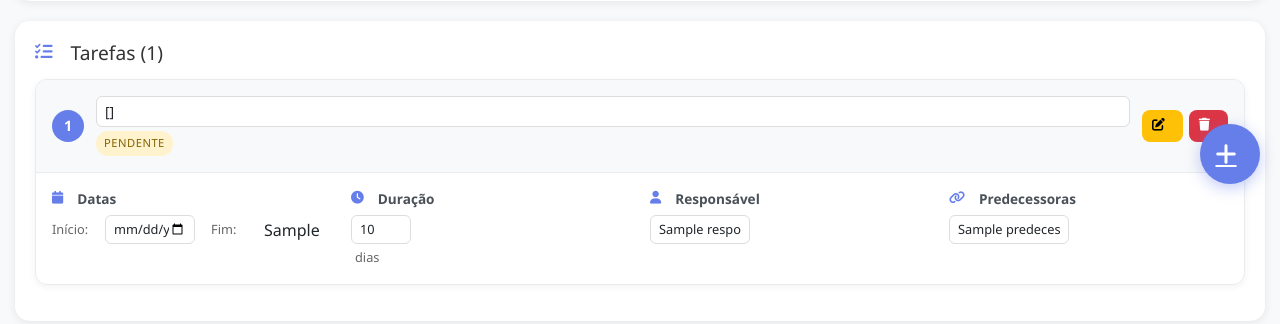
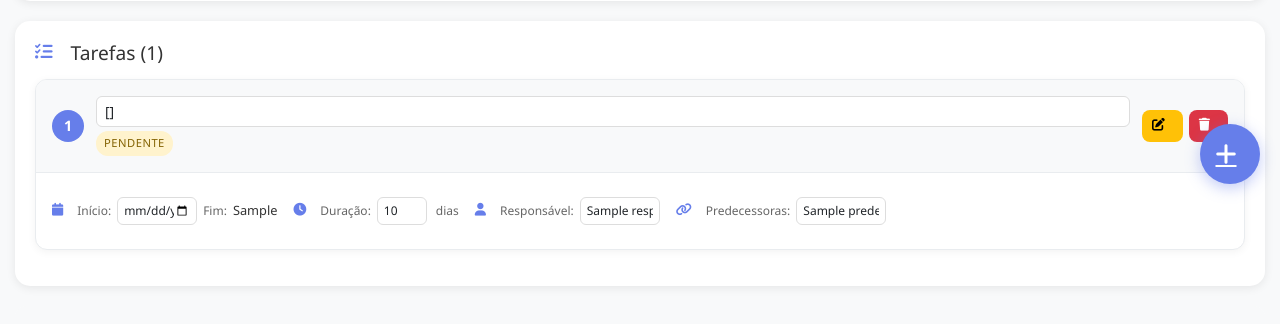
Before and after one commit to izakoliveira/projeto-gestao-2.0, a Flask app: template templates/detalhes_projeto_mobile.html in a window 1280 px wide. Shown: the part 596-920 px from the top of the page. Run offline with Flask 3, Linux system fonts and the light colour scheme; the template is opened without the code that fills it: most values are stand-ins (such as "Sample title", 1, 10 or a date in 2020).

Commit message:
Layout simplificado: todos os campos agora ficam em uma única linha horizontal limpa

```diff
--- a/templates/detalhes_projeto_mobile.html
+++ b/templates/detalhes_projeto_mobile.html
@@ -199,93 +199,75 @@
           padding: 16px;
       }
 
-      /* Layout de uma linha para todos os campos */
-      .detail-row-all {
+             /* Layout de uma linha horizontal para todos os campos */
+       .detail-single-line {
            display: flex;
-          align-items: flex-start;
-          gap: 20px;
-          flex-wrap: wrap;
+           align-items: center;
+           gap: 16px;
+           flex-wrap: nowrap;
+           overflow-x: auto;
+           padding: 8px 0;
        }
 
-      .detail-item {
-          display: flex;
-          flex-direction: column;
-          gap: 6px;
-          min-width: 0;
-          flex: 1;
-      }
-
-      .detail-label {
+       .detail-field {
            display: flex;
            align-items: center;
            gap: 6px;
-          font-weight: 600;
-          color: #495057;
-          font-size: 0.85rem;
            flex-shrink: 0;
+           white-space: nowrap;
        }
 
-      .detail-label i {
+       .detail-field i {
            color: #667eea;
            font-size: 0.8rem;
        }
 
-      .detail-content {
-          min-width: 0;
+       .field-label {
+           font-size: 0.75rem;
+           color: #666;
+           font-weight: 500;
        }
 
-           /* Campos de data */
-      .datas-container {
-          display: flex;
-          flex-direction: row;
-          gap: 16px;
-          align-items: center;
-      }
-
-      .data-field {
-          display: flex;
-          align-items: center;
-          gap: 8px;
-      }
-
-      .data-label {
+       .field-value {
            font-size: 0.8rem;
-          color: #666;
-          min-width: 45px;
-          flex-shrink: 0;
+           color: #333;
        }
 
                    .data-input {
-          width: 90px !important;
-          font-size: 0.8rem !important;
-          padding: 4px 8px !important;
+           width: 80px !important;
+           font-size: 0.75rem !important;
+           padding: 3px 6px !important;
+           height: 28px !important;
        }
 
        /* Campo de duração */
        .duracao-input {
-          width: 60px !important;
-          font-size: 0.8rem !important;
-          padding: 4px 8px !important;
+           width: 50px !important;
+           font-size: 0.75rem !important;
+           padding: 3px 6px !important;
+           height: 28px !important;
        }
 
        .duracao-label {
-          font-size: 0.8rem;
+           font-size: 0.75rem;
            color: #666;
-          margin-left: 4px;
+           margin-left: 3px;
        }
 
        /* Campo de responsável */
        .responsavel-input {
-          width: 100px !important;
-          font-size: 0.8rem !important;
-          padding: 4px 8px !important;
+           width: 80px !important;
+           font-size: 0.75rem !important;
+           padding: 3px 6px !important;
+           height: 28px !important;
        }
 
        /* Campo de predecessoras */
        .predecessoras-input {
-          width: 120px !important;
-          font-size: 0.8rem !important;
-          padding: 4px 8px !important;
+           width: 90px !important;
+           font-size: 0.75rem !important;
+           padding: 3px 6px !important;
+           height: 28px !important;
        }
 
      /* Estilos para campos editáveis */
@@ -610,50 +602,40 @@
 
                                    <!-- Detalhes da tarefa -->
                   <div class="tarefa-details">
-                      <!-- Todos os campos em uma linha -->
-                      <div class="detail-row-all">
+                      <!-- Todos os campos em uma linha horizontal -->
+                      <div class="detail-single-line">
                           <!-- Datas -->
-                          <div class="detail-item">
-                              <div class="detail-label">
-                                  <i class="fas fa-calendar"></i> Datas
-                              </div>
-                              <div class="detail-content datas-container">
+                          <div class="detail-field">
+                              <i class="fas fa-calendar"></i>
                               {% if tarefa.data_inicio %}
-                                  <div class="data-field">
-                                      <span class="data-label">Início:</span>
+                              <span class="field-label">Início:</span>
                               {% if pode_editar_data_inicio %}
                               <input type="date" class="form-control form-control-sm data-input"
                                      data-tarefa-id="{{ tarefa.id }}"
                                      data-campo="data_inicio"
                                      value="{{ tarefa.data_inicio_iso or tarefa.data_inicio }}">
                               {% else %}
-                                      <span>{{ tarefa.data_inicio }}</span>
+                              <span class="field-value">{{ tarefa.data_inicio }}</span>
                               {% endif %}
-                                  </div>
                               {% endif %}
 
                               {% if tarefa.data_fim %}
-                                  <div class="data-field">
-                                      <span class="data-label">Fim:</span>
+                              <span class="field-label">Fim:</span>
                               {% if pode_editar_data_termino %}
                               <input type="date" class="form-control form-control-sm data-input"
                                      data-tarefa-id="{{ tarefa.id }}"
                                      data-campo="data_fim"
                                      value="{{ tarefa.data_fim_iso or tarefa.data_fim }}">
                               {% else %}
-                                      <span>{{ tarefa.data_fim }}</span>
+                              <span class="field-value">{{ tarefa.data_fim }}</span>
                               {% endif %}
-                                  </div>
                               {% endif %}
-                              </div>
                           </div>
 
                           <!-- Duração -->
-                          <div class="detail-item">
-                              <div class="detail-label">
-                                  <i class="fas fa-clock"></i> Duração
-                              </div>
-                              <div class="detail-content">
+                          <div class="detail-field">
+                              <i class="fas fa-clock"></i>
+                              <span class="field-label">Duração:</span>
                               {% if pode_editar_duracao %}
                               <input type="number" class="form-control form-control-sm duracao-input"
                                      data-tarefa-id="{{ tarefa.id }}"
@@ -661,44 +643,37 @@
                                      min="1" max="365">
                               <span class="duracao-label">dias</span>
                               {% else %}
-                                  <span>{{ tarefa.duracao }} dias</span>
+                              <span class="field-value">{{ tarefa.duracao }} dias</span>
                               {% endif %}
-                              </div>
                           </div>
 
                           <!-- Responsável -->
-                          <div class="detail-item">
-                              <div class="detail-label">
-                                  <i class="fas fa-user"></i> Responsável
-                              </div>
-                              <div class="detail-content">
+                          <div class="detail-field">
+                              <i class="fas fa-user"></i>
+                              <span class="field-label">Responsável:</span>
                               {% if pode_editar_responsavel %}
                               <input type="text" class="form-control form-control-sm responsavel-input"
                                      data-tarefa-id="{{ tarefa.id }}"
                                      value="{{ tarefa.responsavel }}"
                                      placeholder="Responsável">
                               {% else %}
-                                  <span>{{ tarefa.responsavel or '-' }}</span>
+                              <span class="field-value">{{ tarefa.responsavel or '-' }}</span>
                               {% endif %}
-                              </div>
                           </div>
 
                           <!-- Predecessoras -->
                           {% if tarefa.predecessoras or pode_editar_predecessoras %}
-                          <div class="detail-item">
-                              <div class="detail-label">
-                                  <i class="fas fa-link"></i> Predecessoras
-                              </div>
-                              <div class="detail-content">
+                          <div class="detail-field">
+                              <i class="fas fa-link"></i>
+                              <span class="field-label">Predecessoras:</span>
                               {% if pode_editar_predecessoras %}
                               <input type="text" class="form-control form-control-sm predecessoras-input"
                                      data-tarefa-id="{{ tarefa.id }}"
                                      value="{{ tarefa.predecessoras or '' }}"
                                      placeholder="Ex: 1;2FS3;4SS5">
                               {% else %}
-                                  <span>{{ tarefa.predecessoras or 'Nenhuma' }}</span>
+                              <span class="field-value">{{ tarefa.predecessoras or 'Nenhuma' }}</span>
                               {% endif %}
-                              </div>
                           </div>
                           {% endif %}
                       </div>
```
Also changed, not shown: other parts of templates/detalhes_projeto_mobile.html (+38 -28 lines). Lines whose indentation alone changed are shown as unchanged.
